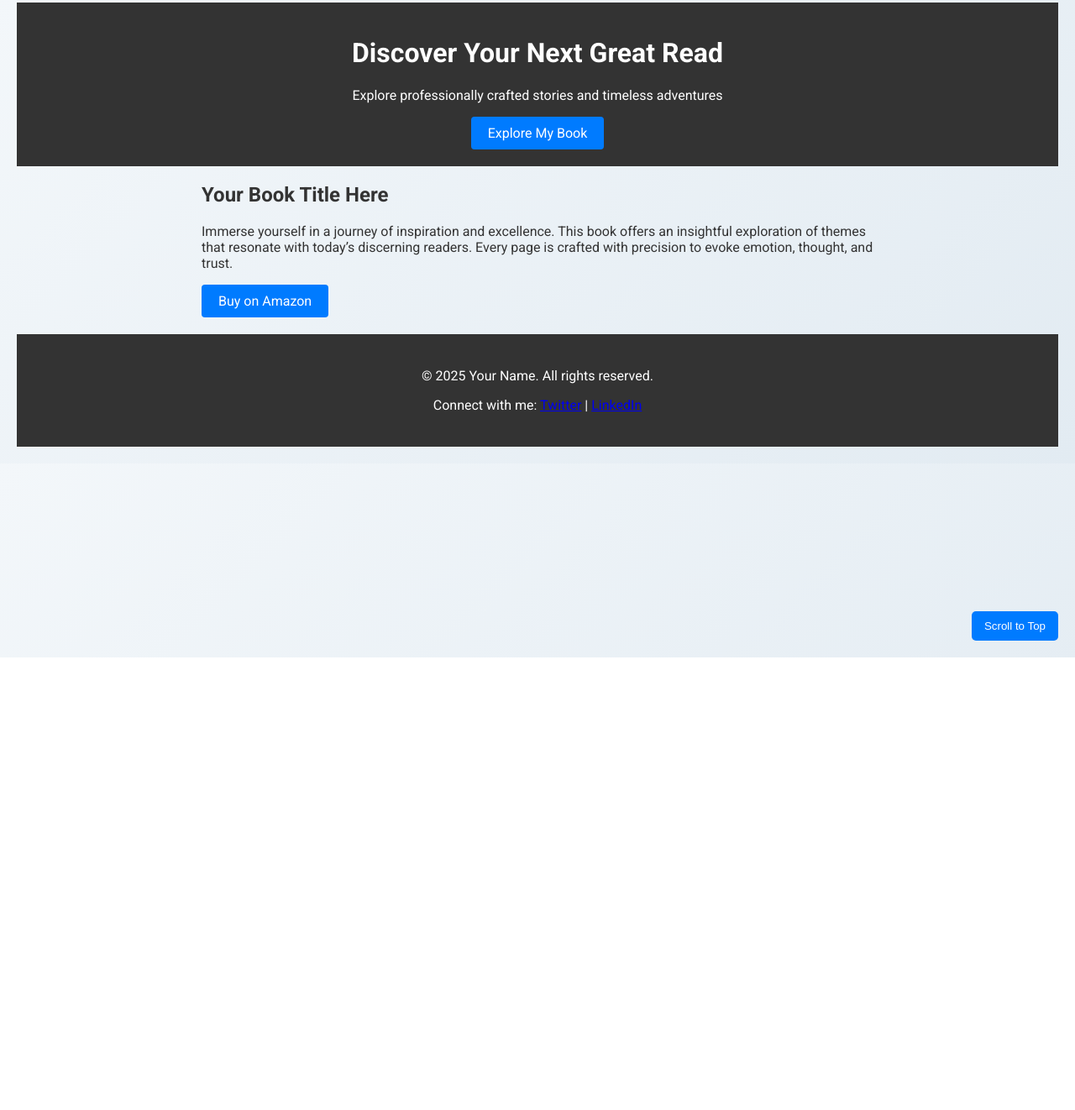
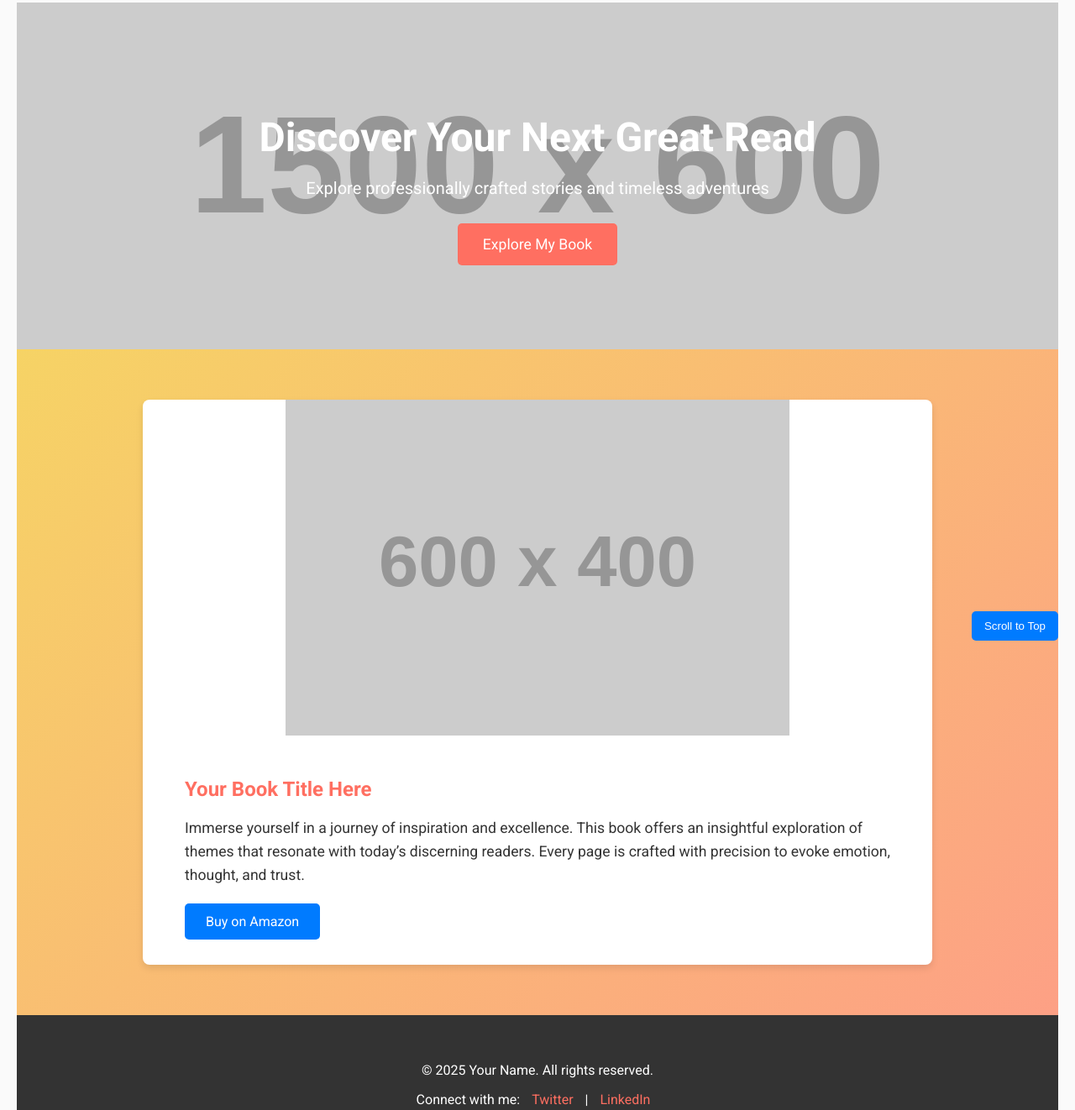
Before and after one commit to theivafun/Official, a plain HTML site: page index.html in a window 1280 px wide. Shown: the part 17-1339 px from the top of the page at 84% size. Before the commit the page ends 800 px from the top, so only its background shows below. Drawn offline with Linux system fonts and the light colour scheme; placeholder pictures from the web are drawn by us.

Commit message:
Update index.html

```diff
--- a/index.html
+++ b/index.html
@@ -3,49 +3,60 @@
 <head>
   <meta charset="UTF-8">
   <meta name="viewport" content="width=device-width, initial-scale=1">
-  <title>Professional Book Showcase</title>
+  <title>Vibrant Book Showcase</title>
   <!-- Google Fonts for a professional look -->
   <link href="https://fonts.googleapis.com/css2?family=Roboto:wght@400;700&display=swap" rel="stylesheet">
   <!-- Link to External CSS -->
   <link rel="stylesheet" href="styles.css">
   <style>
-
+    /* Fallback styles if external CSS fails */
     body {
       font-family: 'Roboto', sans-serif;
-      background: linear-gradient(135deg, #f3f7fa, #e2ebf2);
+      background: #fafafa;
       margin: 0;
       color: #333;
     }
   </style>
 </head>
 <body>
-  <!-- Header with a hero section -->
-  <header class="hero">
+  <!-- Hero Section with Background Image -->
+  <header class="hero" style="background: url('https://via.placeholder.com/1500x600?text=Hero+Image') no-repeat center center/cover; padding: 100px 20px; color: #fff; text-align: center;">
     <div class="hero-content">
-      <h1>Discover Your Next Great Read</h1>
-      <p>Explore professionally crafted stories and timeless adventures</p>
-      <a href="#book" class="cta">Explore My Book</a>
+      <h1 style="font-size: 3rem; margin-bottom: 20px;">Discover Your Next Great Read</h1>
+      <p style="font-size: 1.25rem; margin-bottom: 30px;">Explore professionally crafted stories and timeless adventures</p>
+      <a href="#book" class="cta" style="background: #ff6f61; color: #fff; padding: 15px 30px; text-decoration: none; font-size: 1.1rem; border-radius: 5px;">Explore My Book</a>
     </div>
   </header>
 
   <!-- Main Content -->
   <main>
-    <section id="book" class="book-section">
-      <div class="container">
-        <h2>Your Book Title Here</h2>
-        <p>Immerse yourself in a journey of inspiration and excellence. This book offers an insightful exploration of themes that resonate with today’s discerning readers. Every page is crafted with precision to evoke emotion, thought, and trust.</p>
-        <a href="https://www.amazon.com" class="cta" target="_blank" rel="noopener">Buy on Amazon</a>
+    <!-- Book Section with Image and Description -->
+    <section id="book" class="book-section" style="padding: 60px 20px; background: linear-gradient(135deg, #f6d365, #fda085);">
+      <div class="container" style="max-width: 900px; margin: 0 auto; background: #fff; border-radius: 8px; box-shadow: 0 4px 8px rgba(0,0,0,0.1); overflow: hidden;">
+        <!-- Book Image -->
+        <div style="text-align: center;">
+          <img src="https://via.placeholder.com/600x400?text=Book+Cover" alt="Book Cover" style="width: 100%; max-width: 600px; display: block; margin: 0 auto;">
+        </div>
+        <!-- Book Description -->
+        <div style="padding: 30px;">
+          <h2 style="color: #ff6f61; margin-bottom: 15px;">Your Book Title Here</h2>
+          <p style="font-size: 1.1rem; line-height: 1.6; margin-bottom: 20px;">
+            Immerse yourself in a journey of inspiration and excellence. This book offers an insightful exploration of themes that resonate with today’s discerning readers. Every page is crafted with precision to evoke emotion, thought, and trust.
+          </p>
+          <a href="https://www.amazon.com" class="cta" target="_blank" rel="noopener" style="background: #007BFF; color: #fff; padding: 12px 25px; text-decoration: none; border-radius: 5px;">Buy on Amazon</a>
+        </div>
       </div>
     </section>
   </main>
 
-  <!-- Footer -->
-  <footer>
-    <div class="container">
-      <p>&copy; 2025 Your Name. All rights reserved.</p>
-      <p>Connect with me:
-        <a href="https://twitter.com" target="_blank" rel="noopener">Twitter</a> |
-        <a href="https://linkedin.com" target="_blank" rel="noopener">LinkedIn</a>
+  <!-- Footer with Social Links -->
+  <footer style="background: #333; color: #fff; padding: 40px 20px; text-align: center;">
+    <div class="container" style="max-width: 900px; margin: 0 auto;">
+      <p style="margin-bottom: 10px;">&copy; 2025 Your Name. All rights reserved.</p>
+      <p>
+        Connect with me:
+        <a href="https://twitter.com" target="_blank" rel="noopener" style="color: #ff6f61; text-decoration: none; margin: 0 10px;">Twitter</a> |
+        <a href="https://linkedin.com" target="_blank" rel="noopener" style="color: #ff6f61; text-decoration: none; margin: 0 10px;">LinkedIn</a>
       </p>
     </div>
   </footer>
```
